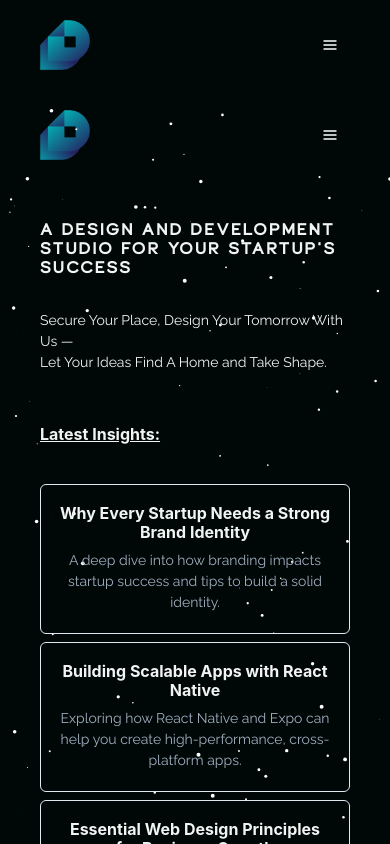
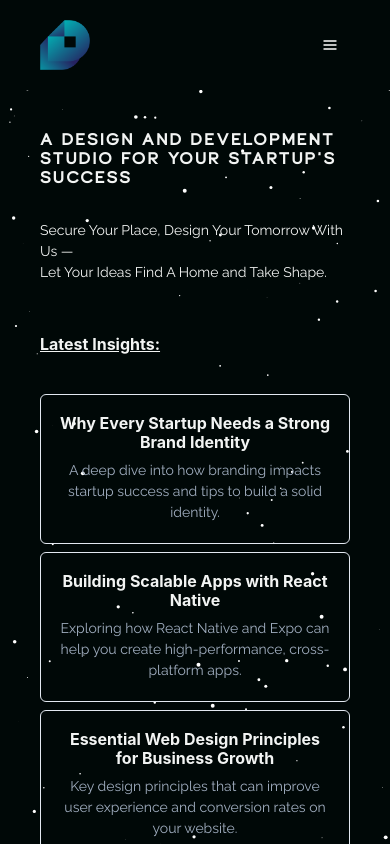
Before and after one commit to optimusinhisprime/digidonut, a React (Create React App) app: page / in a window 390 px wide. Shown: the top 844 px of the page. Built offline with nearby package versions, Linux system fonts and the light colour scheme; no server answers; a web font is replaced by a local one.

Commit message:
update the responsiveness of the site

```diff
--- a/src/components/Navbar/Navbar.tsx
+++ b/src/components/Navbar/Navbar.tsx
@@ -42,7 +42,8 @@ export default function Navbar() {
       color={"#F2F4F3"}
       justifyContent="space-between"
       alignItems="center"
-      px={{ base: 10, xl: 10, "2xl": 40 }}
+      px={{ base: 10, xl: 10 }}
+      zIndex={1}
     >
       <Flex
         onClick={() => {
--- a/src/components/OurServices/OurServices.tsx
+++ b/src/components/OurServices/OurServices.tsx
@@ -45,6 +45,7 @@ export default function OurServices({ id }: WhyUsProps) {
       textAlign="center"
       pb="20"
       color="#262626"
+      px={{ "2xl": "40" }}
     >
       <Flex
         p={5}
--- a/src/pages/AboutUs.tsx
+++ b/src/pages/AboutUs.tsx
@@ -8,11 +8,15 @@ import Values from "../components/AboutUs/Values";
 export default function AboutUs() {
   return (
     <Flex bgColor="#F2F4F3" color="#01110A" direction="column">
-      <Navbar />
-      <TheTeam />
-      <History />
-      <Values />
-      {/* <Reviews /> */}
+      <Flex bgColor="#000807" px={{ "2xl": "40" }} flexDirection="column">
+        <Navbar />
+      </Flex>
+      <Flex px={{ "2xl": "40" }} flexDirection="column">
+        <TheTeam />
+        <History />
+        <Values />
+      </Flex>
+
       <Footer />
     </Flex>
   );
--- a/src/pages/LandingPage.tsx
+++ b/src/pages/LandingPage.tsx
@@ -1,12 +1,10 @@
 import Footer from "../components/Footer/Footer";
 import Hero from "../components/HeroSection/Hero";
-import Navbar from "../components/Navbar/Navbar";
 import OurServices from "../components/OurServices/OurServices";
 
 export default function LandingPage() {
   return (
     <div>
-      <Navbar />
       <Hero id="hero" />
       <OurServices id="our-services" />
       <Footer />
```
